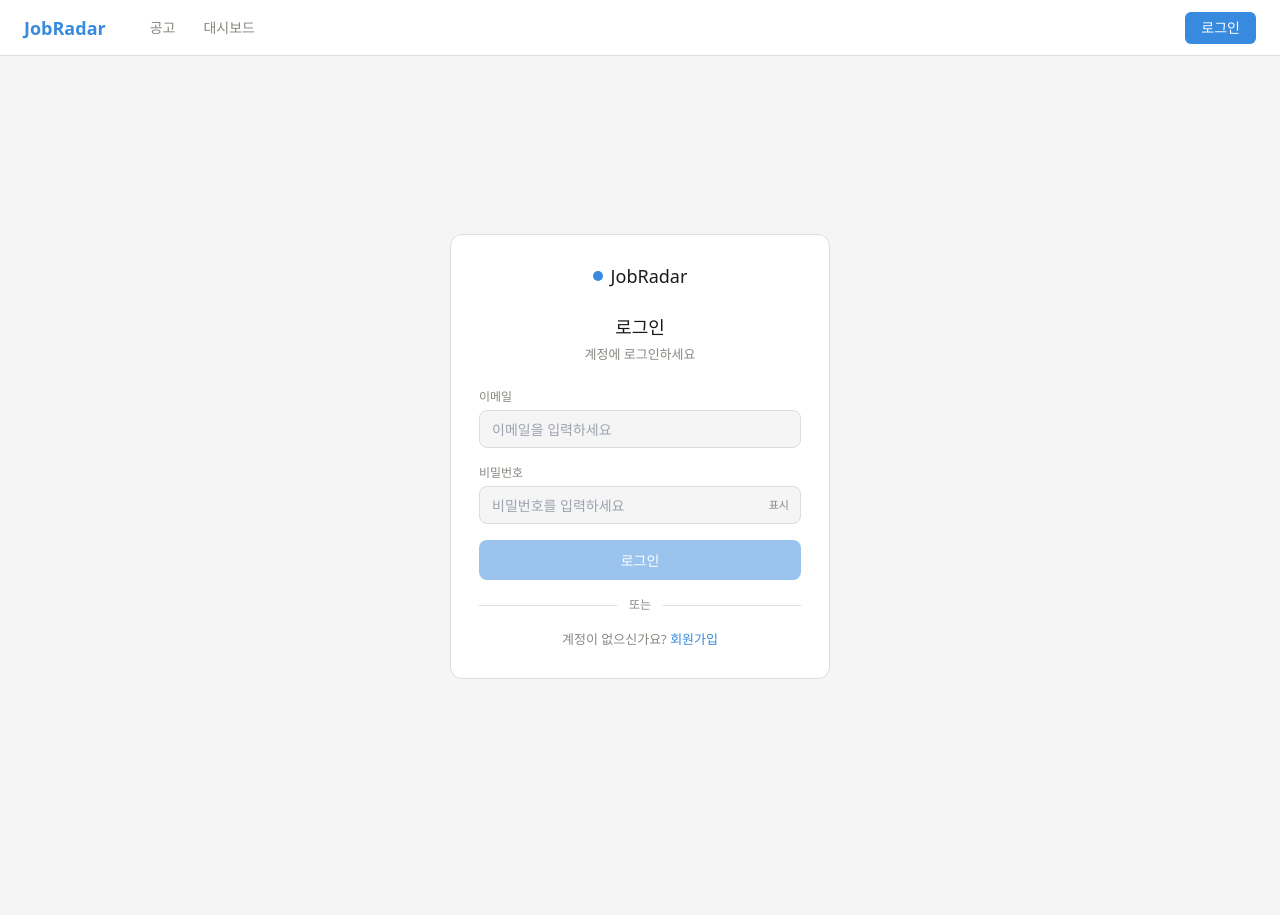
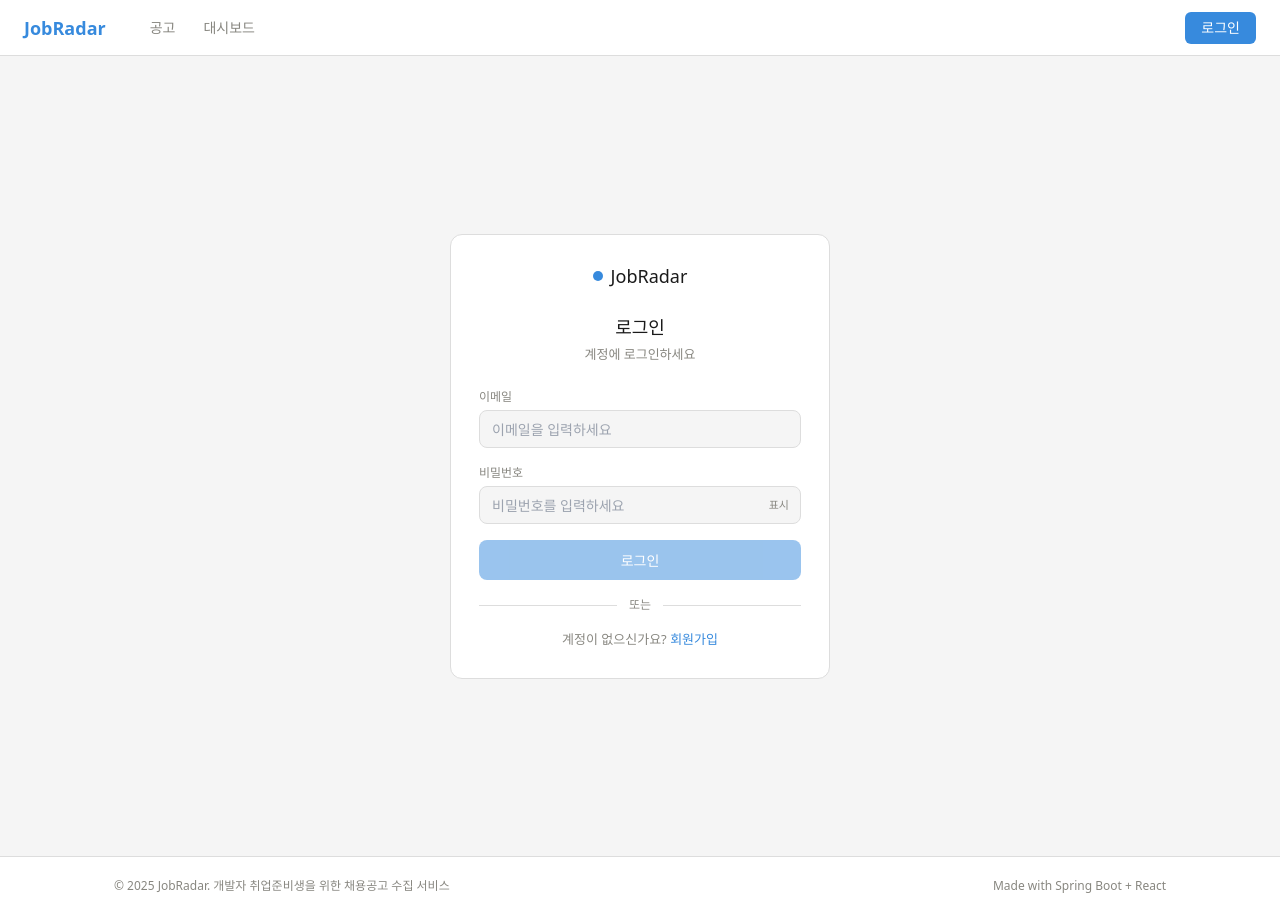
Before and after one commit to sungjiRyu/jobradar, a React (Vite) app in the folder jobradar-frontend/: page /login in a window 1280 px wide. Before the commit the page ends 856 px from the top, so only its background shows below. Built offline with nearby package versions, Linux system fonts and the light colour scheme.

Commit message:
[feat] 404 페이지 추가 및 공통 푸터 추가 (#15)

```diff
--- a/jobradar-frontend/src/App.tsx
+++ b/jobradar-frontend/src/App.tsx
@@ -1,13 +1,17 @@
 import { BrowserRouter } from "react-router-dom";
 import Navbar from "./components/layout/Navbar";
+import Footer from "./components/layout/Footer";
 import AppRouter from "./router";
 
 const App = () => {
   return (
     <BrowserRouter>
-      <div className="min-h-screen bg-[#F5F5F5]">
+      <div className="min-h-screen bg-[#F5F5F5] flex flex-col">
         <Navbar />
-        <AppRouter />
+        <main className="flex-1">
+          <AppRouter />
+        </main>
+        <Footer />
       </div>
     </BrowserRouter>
   );
--- /dev/null
+++ b/jobradar-frontend/src/components/layout/Footer.tsx
@@ -0,0 +1,12 @@
+const Footer = () => {
+  return (
+    <footer className="w-full border-t border-[#DDDDDD] bg-white mt-auto py-5">
+      <div className="max-w-[1100px] mx-auto px-6 flex justify-between items-center text-[12px] text-[#888780]">
+        <span>© 2025 JobRadar. 개발자 취업준비생을 위한 채용공고 수집 서비스</span>
+        <span>Made with Spring Boot + React</span>
+      </div>
+    </footer>
+  );
+};
+
+export default Footer;
--- /dev/null
+++ b/jobradar-frontend/src/pages/NotFoundPage.tsx
@@ -0,0 +1,25 @@
+import { useNavigate } from "react-router-dom";
+
+const NotFoundPage = () => {
+  const navigate = useNavigate();
+
+  return (
+    <div className="min-h-[calc(100vh-56px)] flex flex-col items-center justify-center text-center px-6">
+      <p className="text-[64px] font-bold text-[#378ADD] leading-none mb-4">404</p>
+      <h1 className="text-[20px] font-semibold text-[#1A1A1A] mb-2">
+        페이지를 찾을 수 없습니다
+      </h1>
+      <p className="text-[14px] text-[#888780] mb-8">
+        요청하신 페이지가 존재하지 않거나 이동되었습니다.
+      </p>
+      <button
+        onClick={() => navigate("/")}
+        className="px-6 py-2.5 bg-[#378ADD] text-white text-[14px] rounded-lg hover:opacity-90 transition-opacity"
+      >
+        공고 목록으로 돌아가기
+      </button>
+    </div>
+  );
+};
+
+export default NotFoundPage;
--- a/jobradar-frontend/src/router/index.tsx
+++ b/jobradar-frontend/src/router/index.tsx
@@ -13,6 +13,8 @@ import DashboardPage from "../pages/DashboardPage";
 import MyPage from "../pages/MyPage";
 import VerifyPasswordPage from "../pages/VerifyPasswordPage";
 import EditProfilePage from "../pages/EditProfilePage";
+import LandingPage from "../pages/LandingPage";
+import NotFoundPage from "../pages/NotFoundPage";
 
 const AppRouter = () => {
   return (
@@ -23,6 +25,8 @@ const AppRouter = () => {
       <Route path="/signup" element={<SignupPage />} />
       <Route path="/jobs/:id" element={<JobDetailPage />} />
       <Route path="/dashboard" element={<DashboardPage />} />
+      <Route path="/main" element={<LandingPage />} />
+      <Route path="*" element={<NotFoundPage />} />
 
       {/* 보호된 라우트 — accessToken 없으면 /login으로 리다이렉트 */}
       <Route
```
